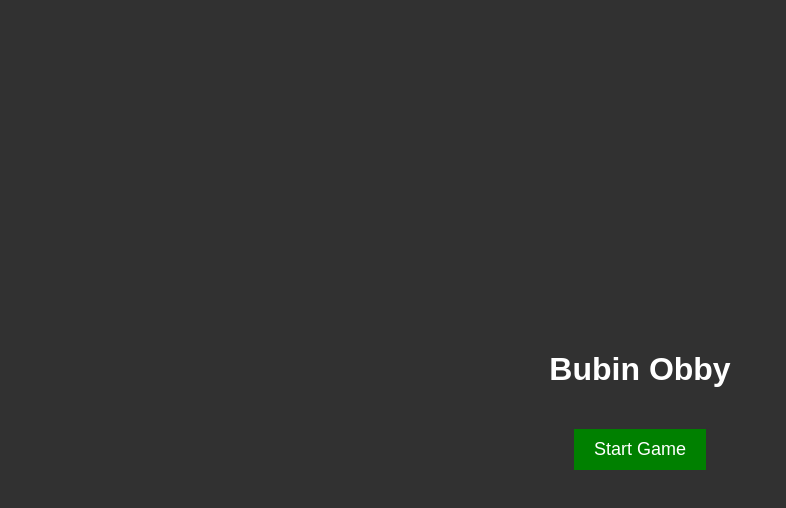
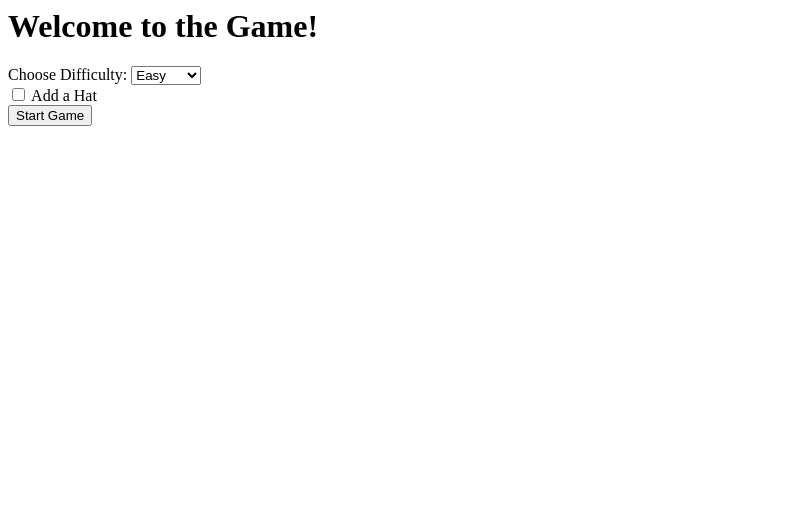
Before and after one commit to aydinmrnv/bubin_obby, a plain HTML site: page index.html in a window 1280 px wide. Shown: the whole page, without its empty margins (0-786 px from the left). Drawn offline with Linux system fonts and the light colour scheme.

Commit message:
Update index.html

```diff
--- a/index.html
+++ b/index.html
@@ -1,22 +1,15 @@
-<!DOCTYPE html>
-<html lang="en">
-<head>
-  <meta charset="UTF-8">
-  <meta name="viewport" content="width=device-width, initial-scale=1.0">
-  <title>Bubin Obby</title>
-  <link rel="stylesheet" href="styles.css">
-</head>
-<body>
-  <div id="startScreen">
-    <h1>Bubin Obby</h1>
-    <button id="startButton">Start Game</button>
-  </div>
-  <canvas id="gameCanvas"></canvas>
-
-  <!-- Audio Elements -->
-  <audio id="startSound" src="android.mp3"></audio>
-  <audio id="deathSound" src="oof_roblox.mp3"></audio>
-
-  <script src="index.js"></script>
-</body>
-</html>
+<div id="startScreen">
+  <h1>Welcome to the Game!</h1>
+  <label for="difficulty">Choose Difficulty:</label>
+  <select id="difficulty">
+    <option value="easy">Easy</option>
+    <option value="medium">Medium</option>
+    <option value="hard">Hard</option>
+  </select>
+  <br />
+  <label>
+    <input type="checkbox" id="addHat" /> Add a Hat
+  </label>
+  <br />
+  <button id="startButton">Start Game</button>
+</div>
```
